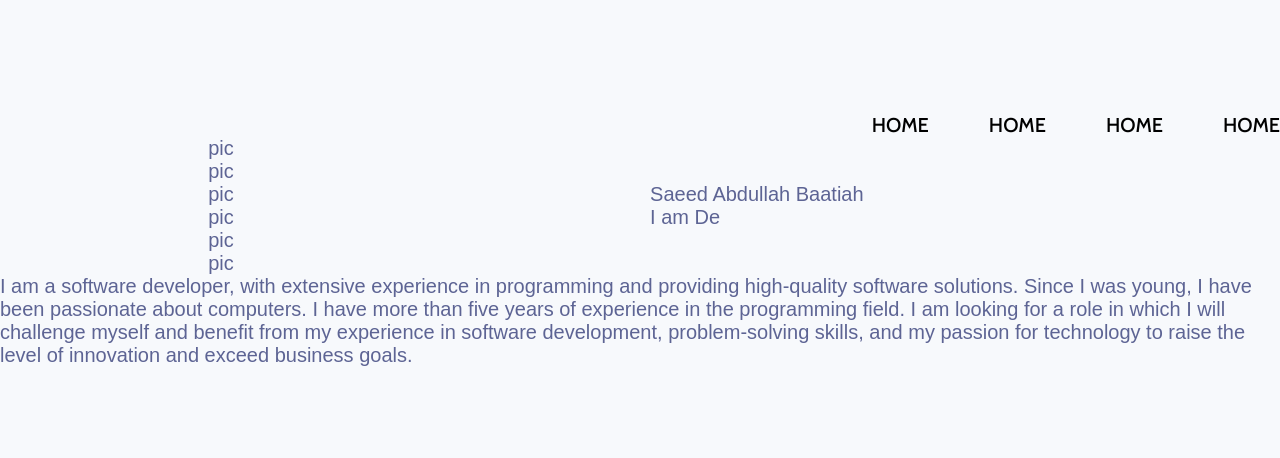
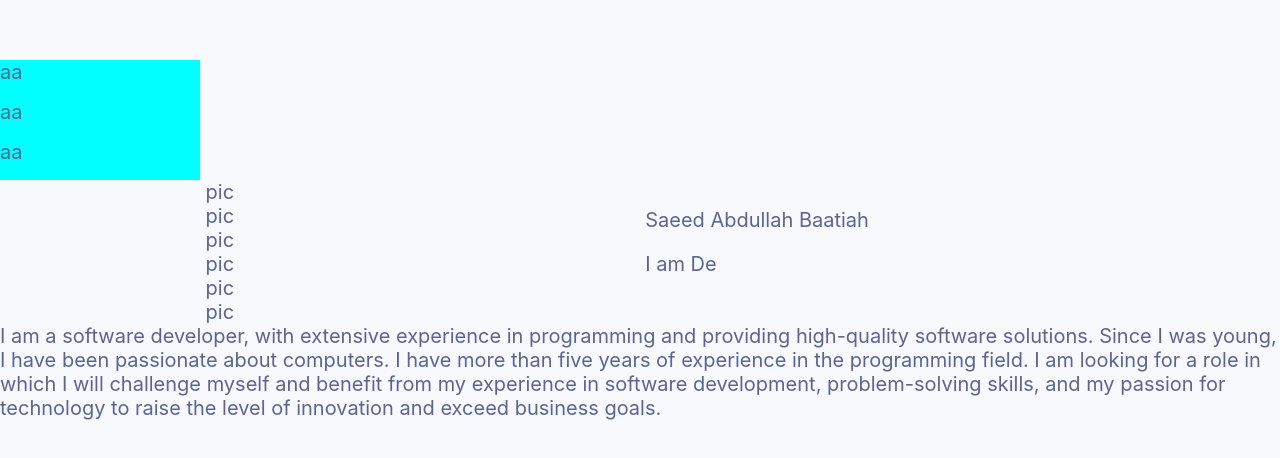
Before and after one commit to saeedatiah/saeed-atiah-portfolio2, a React (Create React App) app: page / in a window 1280 px wide. Shown: the part 160-618 px from the top of the page. Built offline with nearby package versions, Linux system fonts and the light colour scheme.

Commit message:
add animation for navbar

```diff
--- a/src/App.module.css
+++ b/src/App.module.css
@@ -1,4 +1,4 @@
-@import url('https://fonts.googleapis.com/css2?family=Urbanist:wght@500&display=swap');
+/* @import url('https://fonts.googleapis.com/css2?family=Urbanist:wght@500&display=swap');
 @import url('https://fonts.googleapis.com/css2?family=Cabin:wght@500&display=swap');
 @import url('https://fonts.googleapis.com/css2?family=Roboto:wght@500&display=swap');
 
--- a/src/Pages/Navbar/Navbar.js
+++ b/src/Pages/Navbar/Navbar.js
@@ -1,20 +1,14 @@
 import React from 'react'
-import { Link } from "react-router-dom"
-import './Navbar.module.css'
+import styles from  './Navbar.module.css'
 
 
 const Navbar = () => {
   return (
-    <nav>
-    <div class="nav-content">
-      <ul class="nav-links">
-        <li><Link to="/">Home</Link></li>
-        <li><Link to="/">Home</Link></li>
-        <li><Link to="/">Home</Link></li>
-        <li><Link to="/">Home</Link></li>
-      </ul>
+    <div className={styles.container}>
+    <div className={styles.title}>aa</div>
+    <div className={styles.title}>aa</div>
+    <div className={styles.title}>aa</div>
     </div>
-  </nav>
   )
 }
 
--- a/src/Pages/Navbar/Navbar.module.css
+++ b/src/Pages/Navbar/Navbar.module.css
@@ -1,80 +1,9 @@
-*{
-    margin: 0;
-    padding: 0;
-    box-sizing: border-box;
-    text-decoration: none;
-    font-family: 'Ubuntu', sans-serif;
-  }
-  .nav{
-    position: fixed;
-    top: 0;
-    left: 0;
-    width: 100%;
-    padding: 20px;
-    transition: all 0.4s ease;
-  }
-  .nav.sticky{
-    padding: 15px 20px;
-    background: #4070f4;
-    box-shadow: 0 5px 10px rgba(0, 0, 0, 0.1);
-  }
-  .nav .nav-content{
-    height: 100%;
-    max-width: 1200px;
-    margin: auto;
-    display: flex;
-    align-items: center;
-    justify-content: space-between;
-  }
-  .nav .logo Link{
-    font-weight: 500;
-    font-size: 35px;
-    color: #4070f4;
-  }
-  .nav.sticky .logo a{
-    color: #fff;
-  }
-  .nav-content .nav-links{
-    display: flex;
-  }
-  .nav-content .nav-links li{
-    list-style: none;
-    margin: 0 8px;
-  }
-   .nav-links li a{
-    text-decoration: none;
-    color: #0E2431;
-    font-size: 18px;
-    font-weight: 500;
-    padding: 10px 4px;
-    transition: all 0.3s ease;
-  }
-   .nav-links li a:hover{
-     color: #4070f4;
-   }
-   nav.sticky .nav-links li a{
-     color: #fff;
-     transition: all 0.4s ease;
-  }
-   nav.sticky .nav-links li a:hover{
-    color: #0E2431;
-  }
-  .home{
-    height: 100vh;
-    width: 100%;
-    background: green;
-    background-size: cover;
-    background-position: center;
-    background-attachment: fixed;
-    font-family: 'Ubuntu', sans-serif;
-  }
-  h2{
-    font-size: 30px;
-    margin-bottom: 6px;
-    color: #4070f4;
-  }
-  .text{
-    text-align: justify;
-    padding: 40px 80px;
-    box-shadow: -5px 0 10px rgba(0, 0, 0, 0.1);
-  }
+.container:hover > :not(:hover){
+  opacity: 0.4;
+}
+.title{
+transition: opacity 0.6s ease;
+width: 200px;
+height: 40px;
+background-color: aqua;
+}
```
